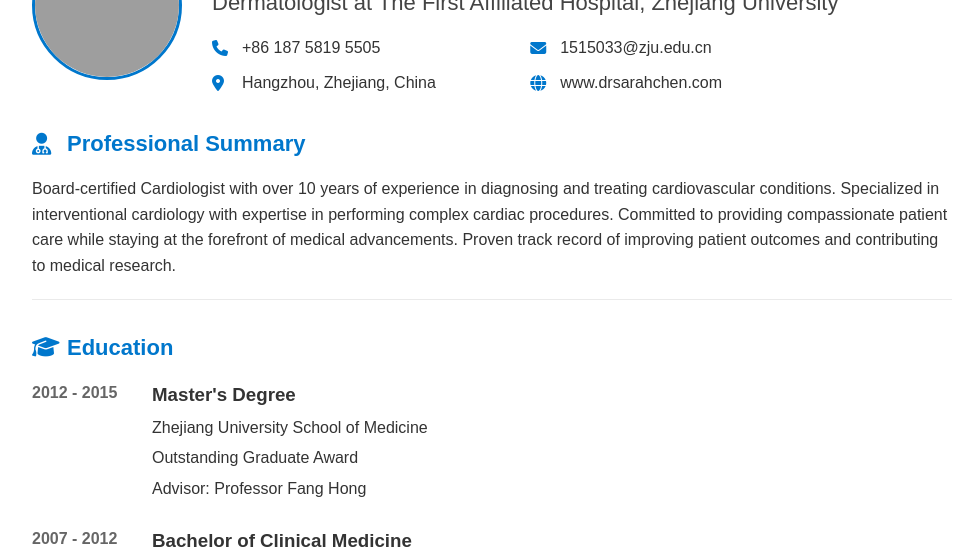
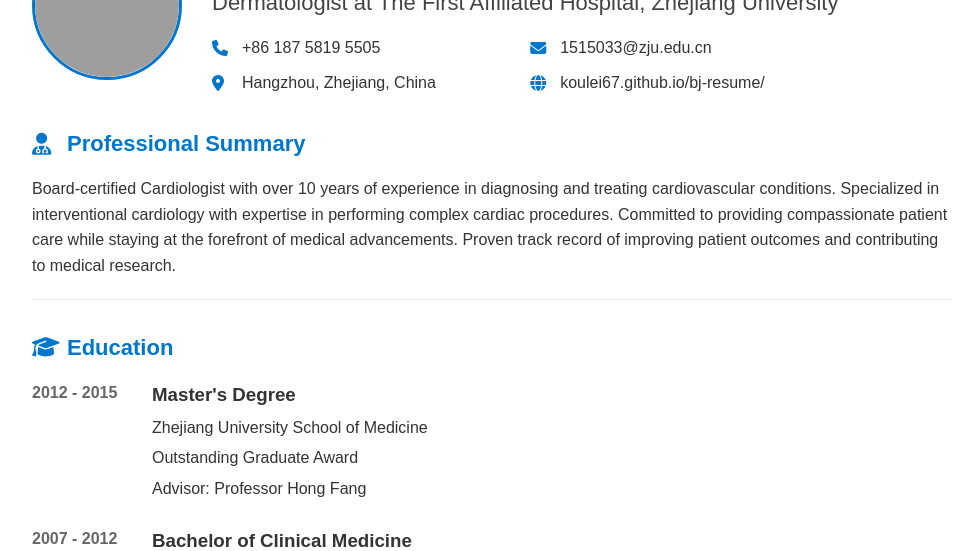
Before and after one commit to koulei67/bj-resume, a website built with webpack: page index.html in a window 1280 px wide. Shown: the part 148-699 px from the top of the page, without its empty margins (148-1126 px from the left). Built offline with nearby package versions, Linux system fonts and the light colour scheme; grey boxes are pictures that could not be loaded.

Commit message:
Update index.html

```diff
--- a/index.html
+++ b/index.html
@@ -21,7 +21,7 @@
             <p><i class="fas fa-phone"></i> +86 187 5819 5505</p>
             <p><i class="fas fa-envelope"></i> 1515033@zju.edu.cn</p>
             <p><i class="fas fa-map-marker-alt"></i> Hangzhou, Zhejiang, China</p>
-            <p><i class="fas fa-globe"></i> www.drsarahchen.com</p>
+            <p><i class="fas fa-globe"></i> koulei67.github.io/bj-resume/</p>
           </div>
         </div>
       </div>
@@ -40,7 +40,7 @@
           <h3>Master's Degree</h3>
           <p>Zhejiang University School of Medicine</p>
           <p>Outstanding Graduate Award</p>
-					<p>Advisor: Professor Fang Hong</p>
+	  <p>Advisor: Professor Hong Fang</p>
         </div>
       </div>
       <div class="entry">
```
